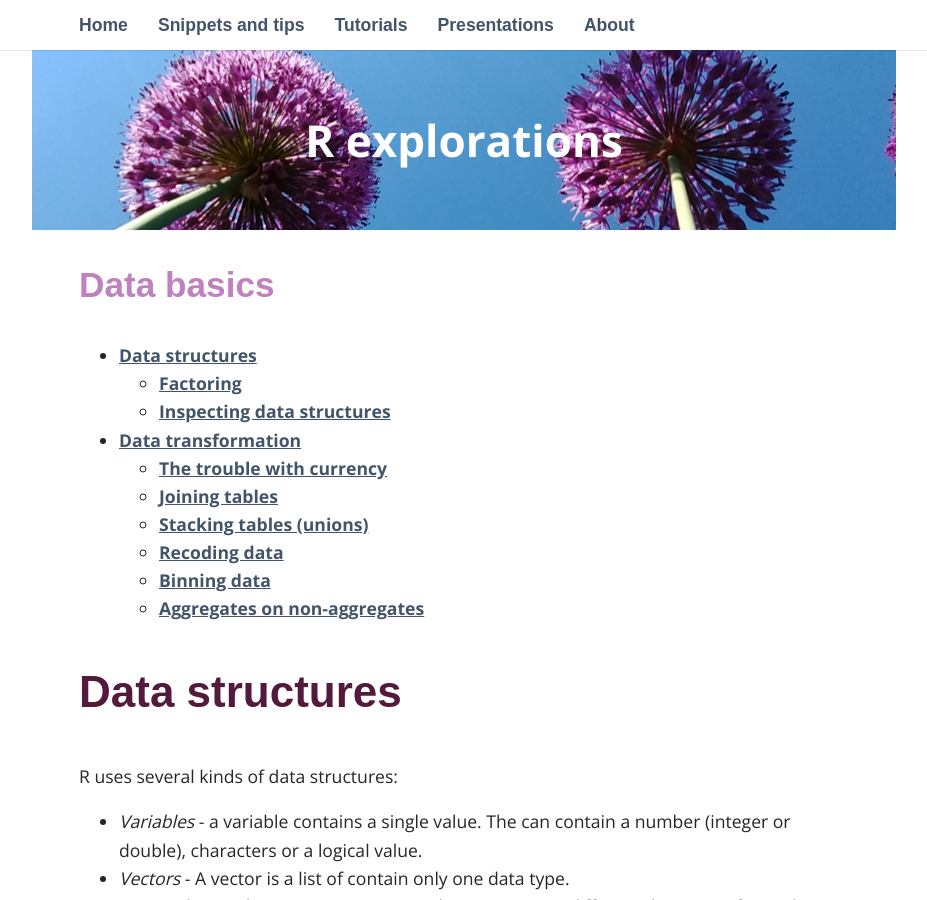
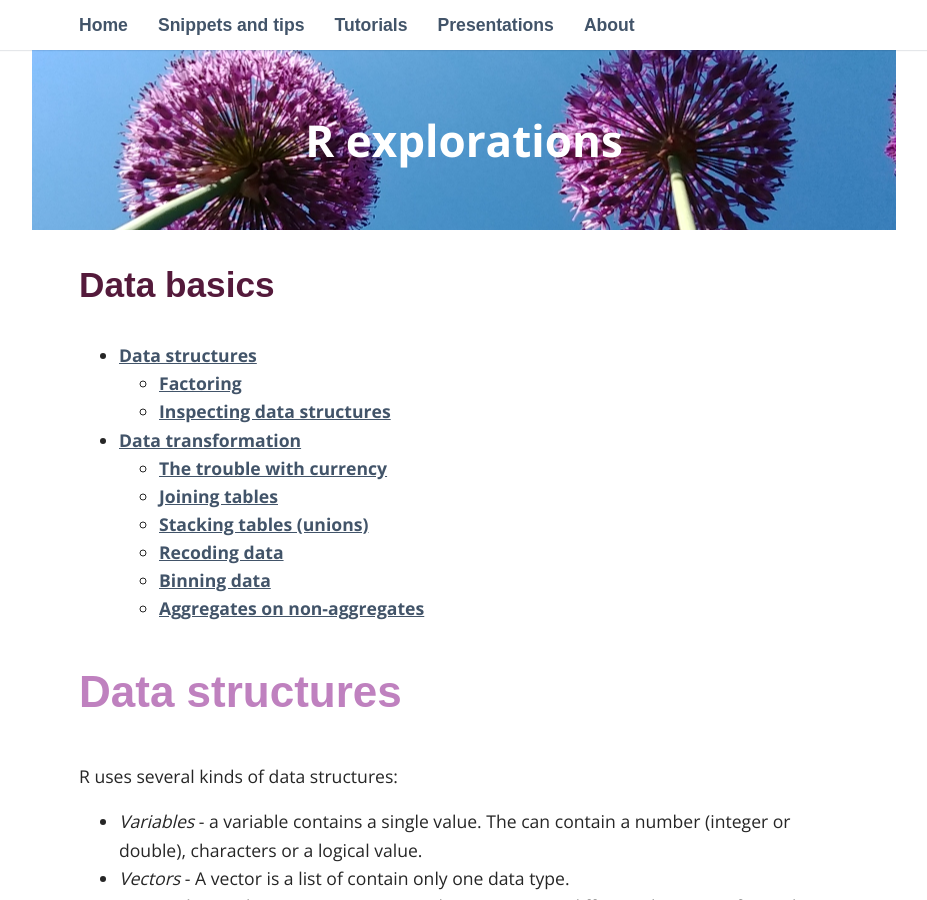
Before and after one commit to mark-me/mark-me.github.io, a Jekyll site: the page built from _pages/snippets-and-tips/data-basics.md, in a window 1280 px wide and 900 px high. Shown: the whole window, without its empty margins (176-1103 px from the left). Built offline with Jekyll 4.4.1, drawn with Linux system fonts in a browser that asks for light colours; some web fonts are replaced.

```diff
--- a/_sass/_layout.scss
+++ b/_sass/_layout.scss
@@ -25,12 +25,12 @@
 h2,
 h3 {
 	font-weight: 600;
-	color: $heading-font-color;
+	color: $main;
 	font-family: $heading-font;
 	line-height: 1.5;
 }
 h1 {
-	color: $main;
+	color: $heading-font-color;
 	font-size: 2.5em;
 	a,
 	a:visited {
```
